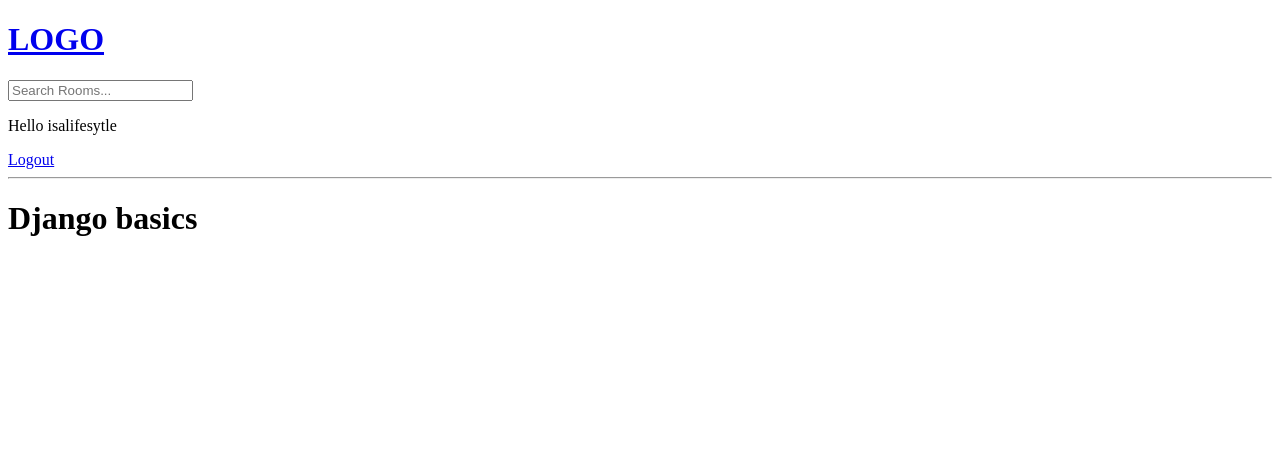
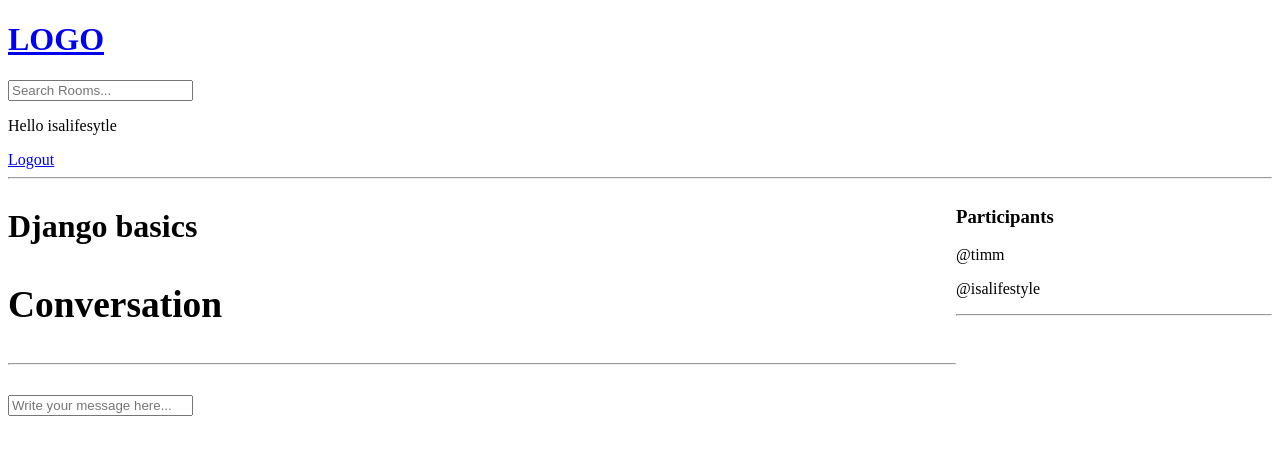
Before and after one commit to Isalifestyle/Django_tutorial, a Django app: page /room/3/ in a window 1280 px wide. Shown: the top 455 px of the page. Run offline with Django 5.2, Linux system fonts and the light colour scheme; a user stored in the database is signed in; data comes from the database, SQL or seed files in the repository; both versions use the stored data as it was after the commit.

Commit message:
Activity Feed

```diff
--- a/studybud/base/models.py
+++ b/studybud/base/models.py
@@ -12,6 +12,7 @@ class Room(models.Model):
     topic = models.ForeignKey(Topic , on_delete = models.SET_NULL, null = True)
     name = models.CharField(max_length = 200)
     description = models.TextField(null = True, blank = True)
+    participants = models.ManyToManyField(User, related_name = 'participants', blank=True)
     updated = models.DateTimeField(auto_now = True)
     created = models.DateTimeField(auto_now_add = True)
 
--- a/studybud/base/templates/base/room.html
+++ b/studybud/base/templates/base/room.html
@@ -1,6 +1,57 @@
 {% extends 'main.html' %}
 
 {% block content %}
-<h1>{{room.name}}<h1>
+<style>
+    .room-container{
+        display:grid;
+        grid-template-columns: 3fr 1fr ;
+    }
+</style>
+<div class = "room-container">
 
+    <div >
+
+
+        <h1>{{room.name}}<h1>
+
+        <p>{{room.description}}</p>
+
+
+        <div class = "comment-wrapper">
+            <h3>Conversation</h3>
+            <hr>
+            {% for message in room_messages %}
+                <div>
+                    {% if request.user == message.user %}
+                    <a href = "{% url 'delete-message' message.id %}"> Delete</a>
+                    {% endif %}
+                    <small>@{{message.user}} {{message.created|timesince}} ago </small>
+                    <p>{{message.body}}</p>
+                    <hr>
+                </div>
+
+            {% endfor %}
+        </div>
+
+        {% if request.user.is_authenticated %}
+        <div class = "comment-form">
+            <form method = "POST" action = "">
+                {% csrf_token %}
+                <input type = "text" name = "body" placeholder = "Write your message here..." />
+
+            </form>
+
+        </div>
+        {% endif %}
+    </div>
+    <div>
+        <h3>Participants</h3>
+        {% for user in participants %}
+            <div>
+                <p>@{{user.username}}</p>
+            </div>
+        {% endfor %}
+        <hr>
+    </div>
+</div>
 {% endblock %}
--- a/studybud/base/urls.py
+++ b/studybud/base/urls.py
@@ -11,5 +11,6 @@ urlpatterns = [
     path('create-room/', views.createRoom, name ="create-room"),
     path('update-room/<str:pk>/', views.updateRoom, name ="update-room"),
     path('delete-room/<str:pk>/', views.deleteRoom, name ="delete-room"),
+    path('delete-message/<str:pk>/', views.deleteMessage, name ="delete-message"),
 
 ]
--- a/studybud/base/views.py
+++ b/studybud/base/views.py
@@ -2,7 +2,7 @@ from django.shortcuts import render, redirect
 from django.http import HttpResponse
 from django.contrib.auth.decorators import login_required
 from django.db.models import Q
-from .models import Room, Topic
+from .models import Room, Topic, Message
 from .forms import RoomForm
 from django.contrib.auth.forms import UserCreationForm
 from django.contrib import messages
@@ -68,7 +68,19 @@ def home(request):
 def room(request, pk):
 
     room = Room.objects.get(id = pk)
-    context = {'room':room}
+    room_messages = room.message_set.all().order_by('-created')
+    participants = room.participants.all()
+    if request.method == "POST":
+        message = Message.objects.create(
+            user = request.user,
+            room = room,
+            body = request.POST.get('body')
+        )
+        room.participants.add(request.user)
+        return redirect('room', pk = room.id)
+
+
+    context = {'room':room, 'room_messages' :  room_messages, 'participants': participants}
     return render(request, 'base/room.html', context)
 
 @login_required(login_url = 'login')
@@ -107,3 +119,13 @@ def deleteRoom(request, pk):
         room.delete()
         return redirect('home')
     return render(request, 'base/delete.html', {'obj': room})
+
+@login_required(login_url = 'login')
+def deleteMessage(request, pk):
+    message = Message.objects.get(id = pk)
+    if request.user != message.user:
+        return HttpResponse("Your Not Allowed HERE!!!")
+    if request.method == 'POST':
+        message.delete()
+        return redirect('home')
+    return render(request, 'base/delete.html', {'obj': message})
```
Also changed, not shown: studybud/base/migrations/0003_alter_room_options_room_participants.py (added), studybud/db.sqlite3.
